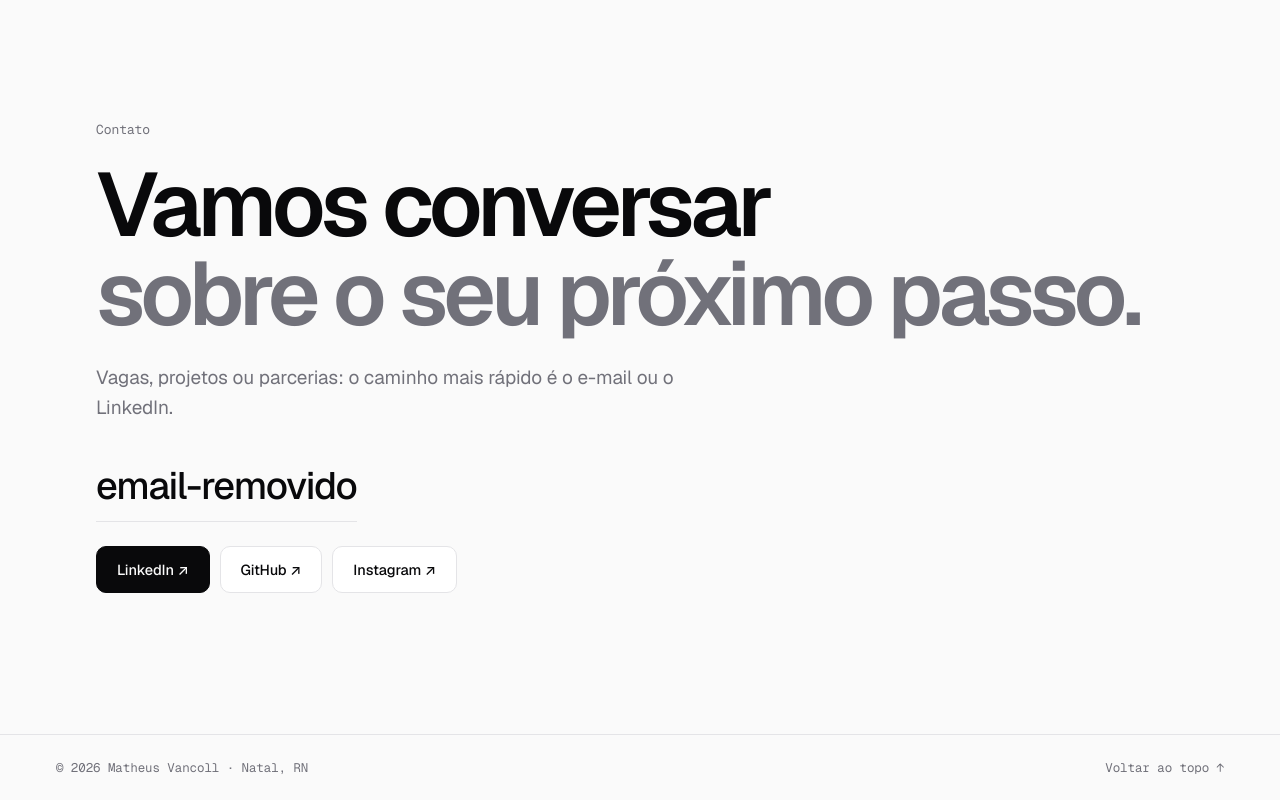
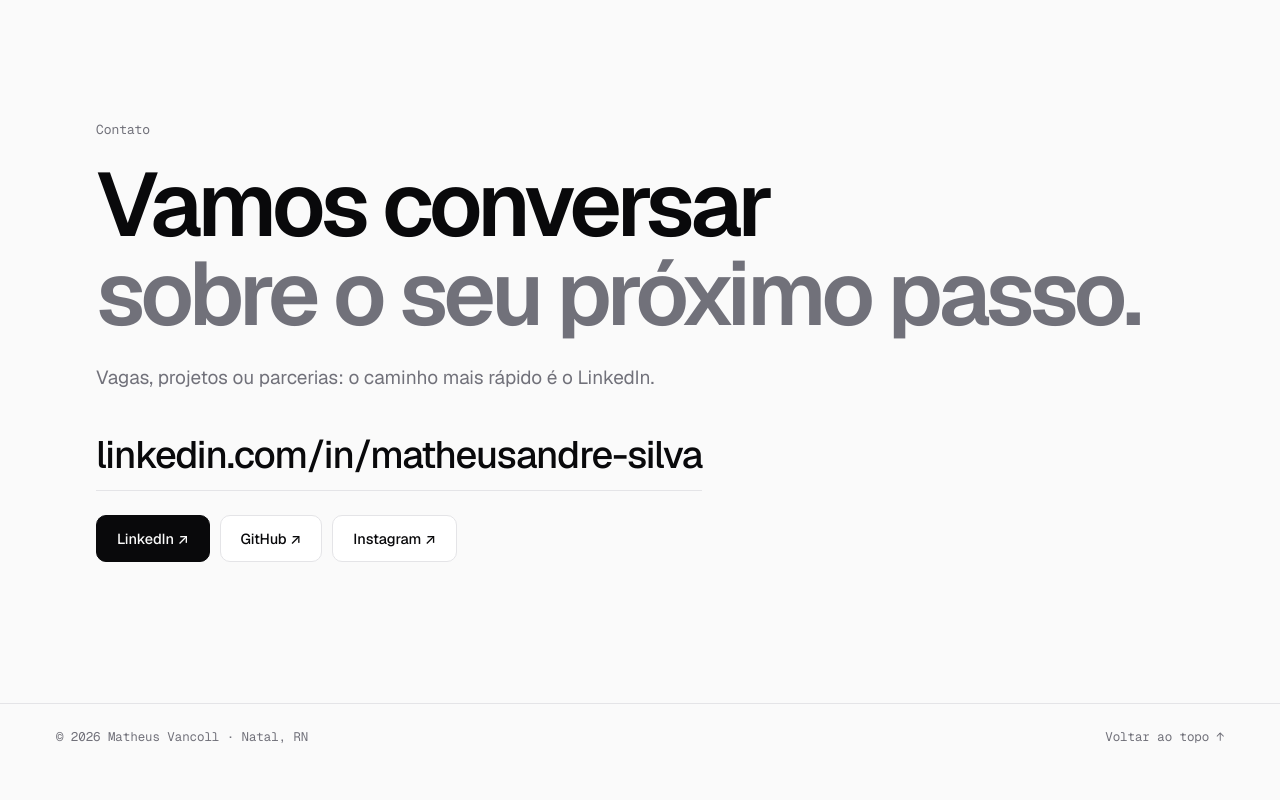
Before and after one commit to matheusvancoll/matheusvancoll, a plain HTML site: page index.html in a window 1280 px wide. Shown: the part 4279-5079 px from the top of the page. After the commit the page ends 5048 px from the top, so only its background shows below. Drawn offline with nearby package versions, Linux system fonts and the light colour scheme.

Commit message:
removendo email

```diff
--- a/index.html
+++ b/index.html
@@ -209,8 +209,8 @@
   <section id="contato" class="contact">
     <p class="kicker reveal">Contato</p>
     <h2 class="reveal">Vamos conversar<br><span class="soft">sobre o seu próximo passo.</span></h2>
-    <p class="lede reveal">Vagas, projetos ou parcerias: o caminho mais rápido é o e-mail ou o LinkedIn.</p>
-    <a class="mail reveal" href="mailto:email-removido">email-removido</a>
+    <p class="lede reveal">Vagas, projetos ou parcerias: o caminho mais rápido é o LinkedIn.</p>
+    <a class="mail reveal" href="https://linkedin.com/in/matheusandre-silva" target="_blank" rel="noopener">linkedin.com/in/matheusandre-silva</a>
     <div class="actions reveal">
       <a class="btn btn-solid" href="https://linkedin.com/in/matheusandre-silva" target="_blank" rel="noopener">LinkedIn ↗</a>
       <a class="btn" href="https://github.com/matheusvancoll" target="_blank" rel="noopener">GitHub ↗</a>
```
Also changed, not shown: 1 other file.
